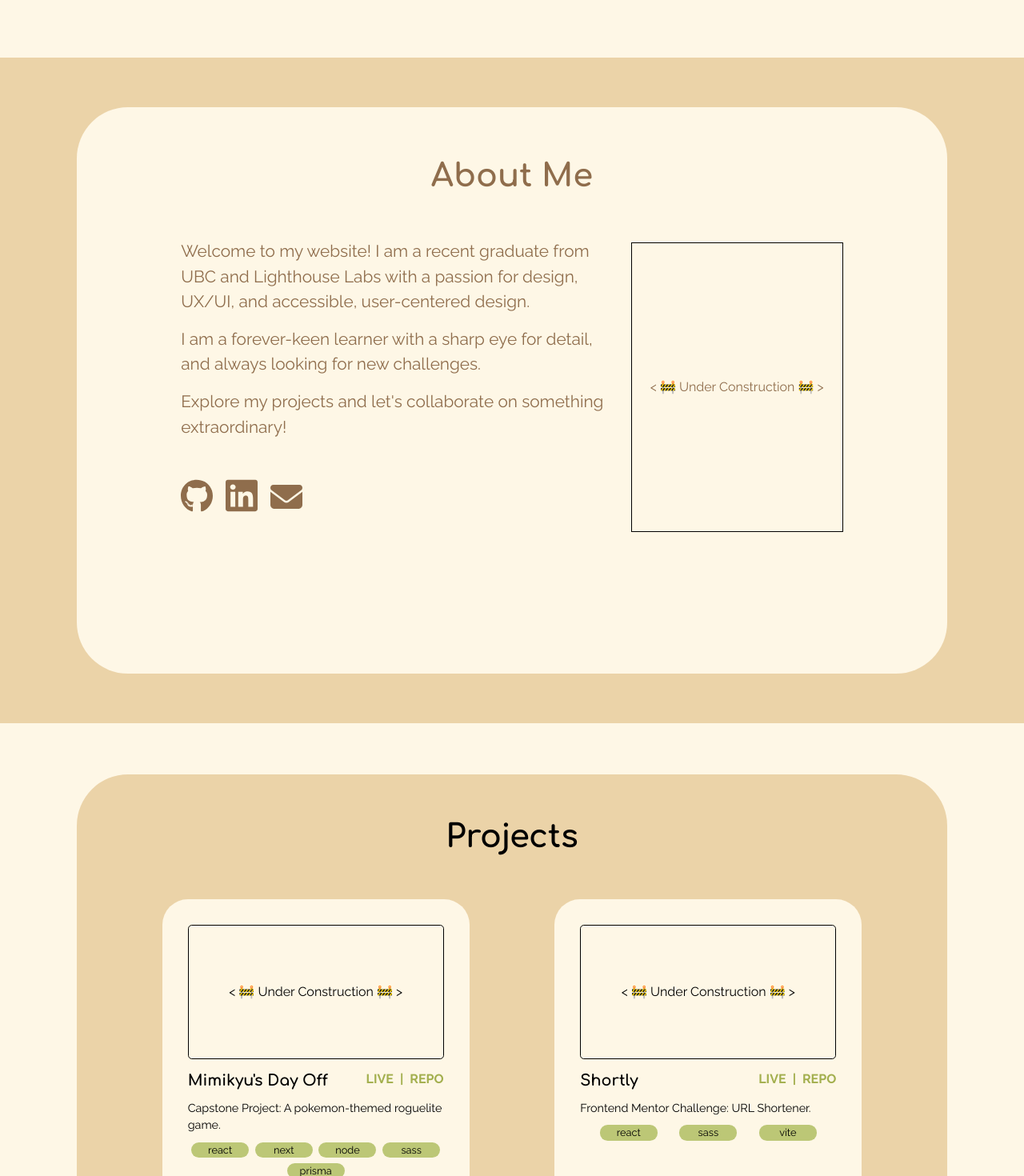
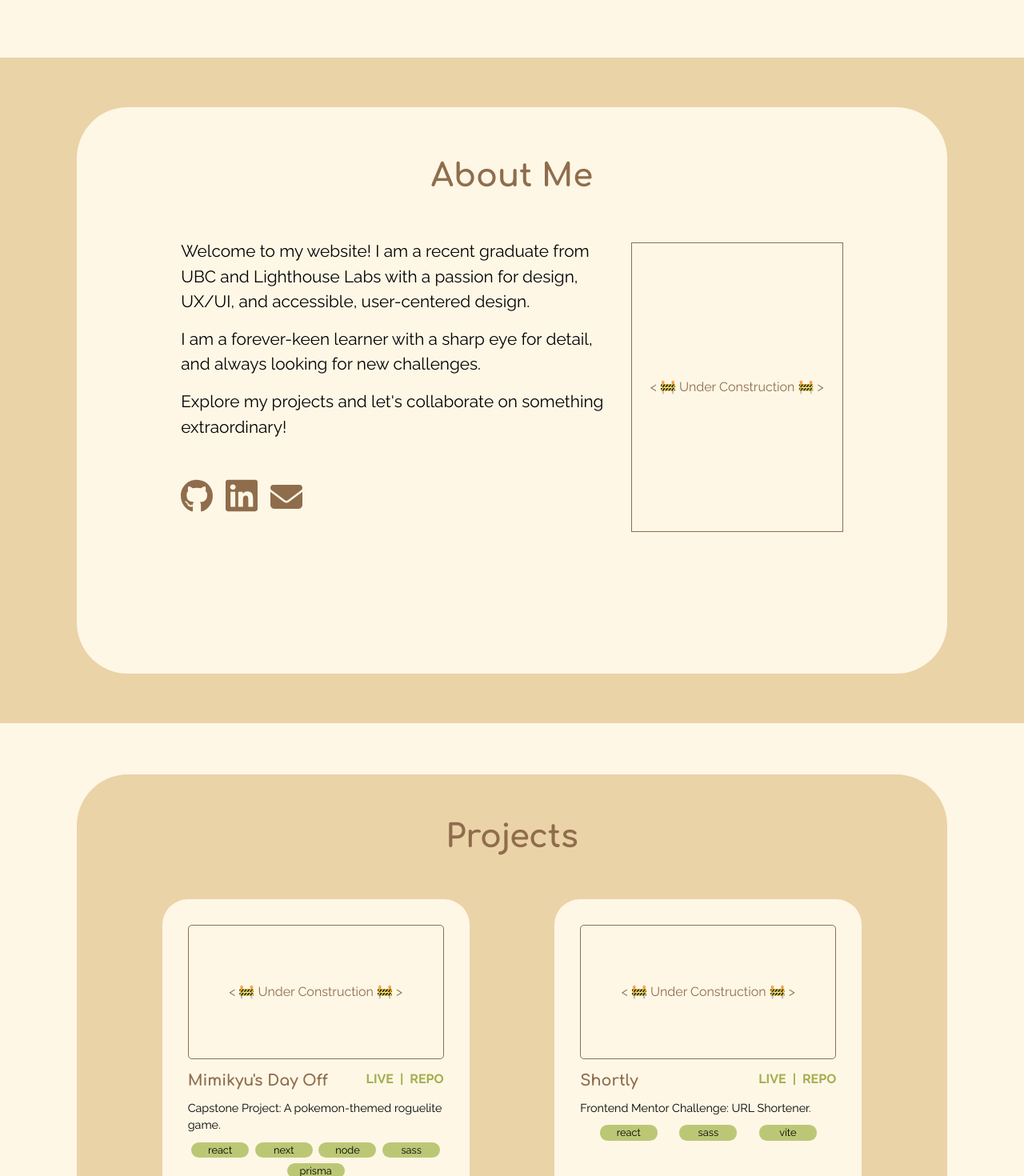
Before and after one commit to penguinboots/penguin-portfolio, a React (Vite) app: page / in a window 1280 px wide. Shown: the part 760-2230 px from the top of the page at 80% size. Built offline with nearby package versions, Linux system fonts and the light colour scheme.

Commit message:
adjust colours

```diff
--- a/src/App.scss
+++ b/src/App.scss
@@ -39,6 +39,7 @@ h2,
 h3,
 h4 {
   font-family: $title-font;
+  color: $dark-brown;
 }
 
 ul {
@@ -131,6 +132,8 @@ button {
   display: flex;
   align-items: center;
   justify-content: center;
+  border: 1px solid $dark-brown;
+  color: $dark-brown;
 }
 
 /**** Navbar ****/
@@ -408,7 +411,6 @@ button {
   display: flex;
   flex-direction: column;
   align-items: center;
-  color: $dark-brown;
   padding: 1.5rem;
   .about-body {
     display: flex;
@@ -417,9 +419,6 @@ button {
     p {
       margin: 1rem 0;
       hyphens: auto;
-    }
-    .about-img {
-      border: 1px solid black;
     }
     .contact {
       display: flex;
@@ -517,7 +516,6 @@ button {
     background-color: $light-pale-yellow;
     border-radius: 2rem;
     .project-img {
-      border: 1px black solid;
       height: 40%;
       min-height: 40%;
       width: 100%;
```
